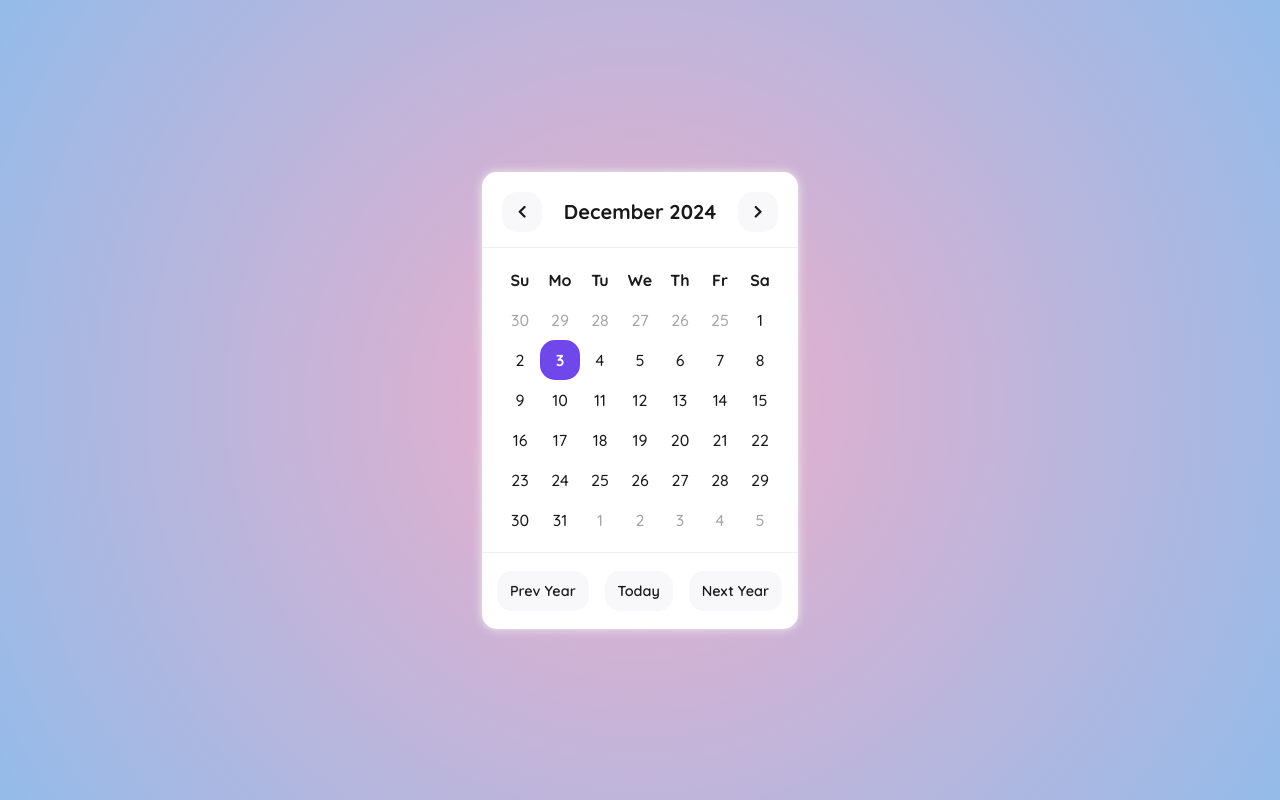
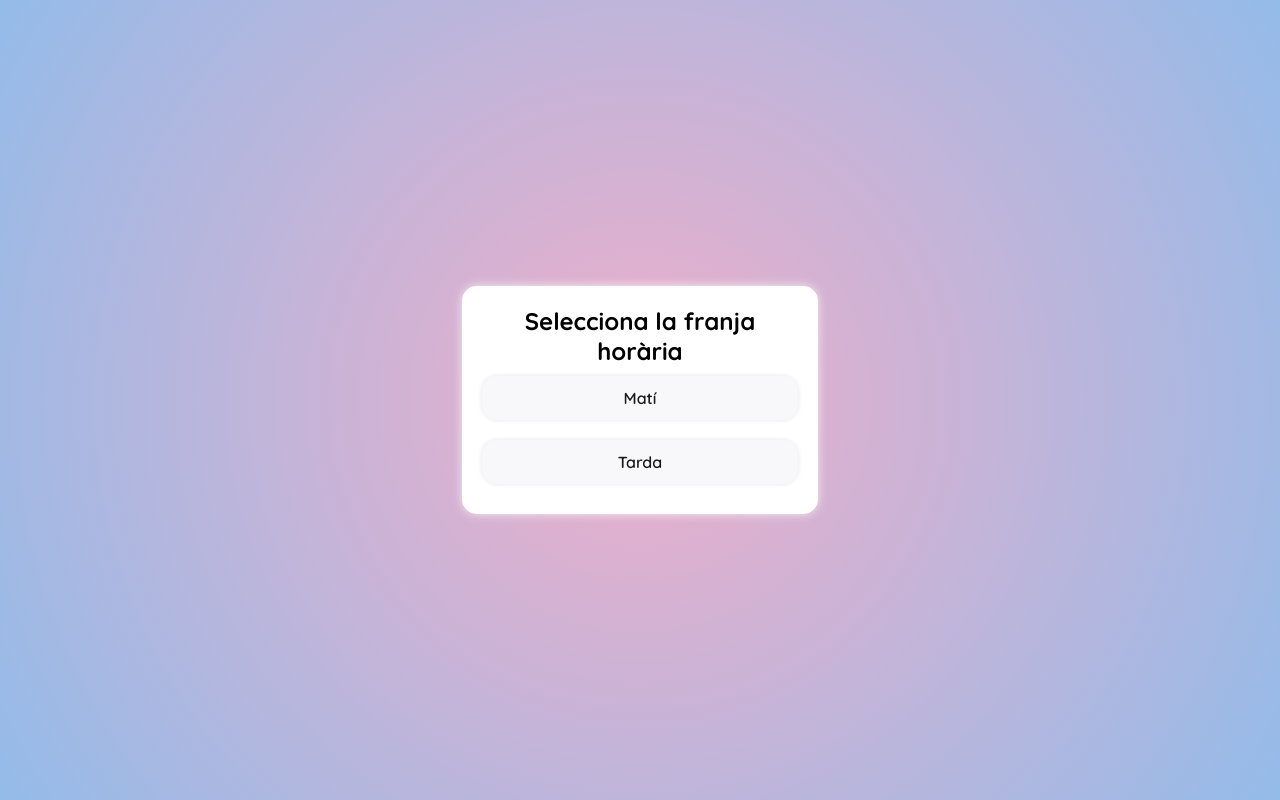
Before and after one commit to albert234567/DevChallenge4, a PHP site: page / in a window 1280 px wide. Run offline with PHP 8.4, Linux system fonts and the light colour scheme; some libraries are stand-ins or nearby versions.

Commit message:
mati i tarda amb curs

```diff
--- a/calendari/index.html
+++ b/calendari/index.html
@@ -1,22 +1,48 @@
 <!DOCTYPE html>
 <html lang="en">
   <head>
-    <title>Simple Calendar with Vanilla JavaScript</title>
+    <title>Reserva de Cites</title>
     <meta charset="UTF-8" />
     <meta name="viewport" content="width=device-width" />
+    <link
+      href="https://cdnjs.cloudflare.com/ajax/libs/font-awesome/5.13.0/css/all.min.css"
+      rel="stylesheet"
+    />
     <link rel="stylesheet" href="styles.css" />
   </head>
   <body>
-    <link href="https://cdnjs.cloudflare.com/ajax/libs/font-awesome/5.13.0/css/all.min.css" rel="stylesheet"/>
+    <div class="container">
+      <!-- Pas 1: Seleccionar Matí o Tarda -->
+      <div id="step-1" class="step">
+        <h2>Selecciona la franja horària</h2>
+        <button class="time-slot-btn" data-slot="mati">Matí</button>
+        <button class="time-slot-btn" data-slot="tarda">Tarda</button>
+      </div>
+
+      <!-- Pas 2: Seleccionar el curs -->
+      <div id="step-2" class="step" style="display: none;">
+        <h2>Selecciona el curs</h2>
+        <select id="curs-select">
+          <option value="" disabled selected>Escull un curs</option>
+        </select>
+        <button id="curs-next-btn" disabled>Continuar</button>
+      </div>
+
+      <!-- Pas 3: Calendari -->
+      <div id="step-3" class="step" style="display: none;">
+        <h2>Selecciona un dia disponible</h2>
         <div class="card">
           <div class="calendar-toolbar">
             <button class="prev month-btn">
               <i class="fas fa-chevron-left"></i>
             </button>
+
             <div class="current-month"></div>
+
             <button class="next month-btn">
               <i class="fas fa-chevron-right"></i>
             </button>
+
           </div>
           <div class="calendar">
             <div class="weekdays">
@@ -31,11 +57,12 @@
             <div class="calendar-days"></div>
           </div>
           <div class="goto-buttons">
-        <button type="button" class="btn prev-year">Prev Year</button>
             <button type="button" class="btn today">Today</button>
-        <button type="button" class="btn next-year">Next Year</button>
           </div>
         </div>
-	<script src="test.js"></script>
+      </div>
+    </div>
+
+    <script src="script.js"></script>
   </body>
 </html>
--- a/calendari/styles.css
+++ b/calendari/styles.css
@@ -8,7 +8,7 @@
 body {
   height: 100vh;
   background: rgb(238,174,202);
-background: radial-gradient(circle, rgba(238,174,202,1) 0%, rgba(148,187,233,1) 100%);
+  background: radial-gradient(circle, rgba(238,174,202,1) 0%, rgba(148,187,233,1) 100%);
   display: flex;
   justify-content: center;
   align-items: center;
@@ -16,9 +16,122 @@ background: radial-gradient(circle, rgba(238,174,202,1) 0%, rgba(148,187,233,1)
   user-select: none;
 }
 
-.card {
+.container {
   width: 316px;
   height: fit-content;
+  background-color: #FFFFFF;
+  border-radius: 15px;
+  box-shadow: 0px 0px 10px #efefef;
+  padding: 20px;
+  text-align: center;
+}
+
+.btn,
+.time-slot-btn,
+#curs-next-btn {
+  display: inline-block;
+  width: fit-content;
+  padding: 10px 20px;
+  margin: 10px 5px;
+  background-color: #f8f7fa;
+  border: none;
+  border-radius: 15px;
+  font-family: "Quicksand", sans-serif;
+  font-weight: 600;
+  font-size: 1rem;
+  color: #19181a;
+  cursor: pointer;
+  text-align: center;
+  box-shadow: 0px 0px 5px rgba(0, 0, 0, 0.1);
+  transition: 0.3s;
+}
+
+.btn:hover,
+.time-slot-btn:hover,
+#curs-next-btn:hover {
+  background-color: rgb(112, 71, 235);
+  color: #fff;
+  box-shadow: 0px 4px 8px rgba(112, 71, 235, 0.4);
+}
+
+.btn:focus,
+.time-slot-btn:focus,
+#curs-next-btn:focus {
+  outline: none;
+  background-color: rgb(112, 71, 235);
+  color: #fff;
+  box-shadow: 0px 4px 8px rgba(112, 71, 235, 0.4);
+}
+
+#curs-next-btn:disabled {
+  background-color: #efefef;
+  color: #a5a5a5;
+  cursor: not-allowed;
+  box-shadow: none;
+}
+
+#step-1 {
+  display: flex;
+  flex-direction: column;
+  align-items: center;
+}
+
+.time-slot-btn {
+  display: block;
+  width: 100%;
+  padding: 12px 20px;
+  margin: 10px 0;
+  background-color: #f8f7fa;
+  border: none;
+  border-radius: 15px;
+  font-family: "Quicksand", sans-serif;
+  font-weight: 600;
+  font-size: 1rem;
+  color: #19181a;
+  cursor: pointer;
+  text-align: center;
+  box-shadow: 0px 0px 5px rgba(0, 0, 0, 0.1);
+  transition: 0.3s;
+}
+
+.time-slot-btn:hover {
+  background-color: rgb(112, 71, 235);
+  color: #fff;
+  box-shadow: 0px 4px 8px rgba(112, 71, 235, 0.4);
+}
+
+.time-slot-btn:focus {
+  outline: none;
+  background-color: rgb(112, 71, 235);
+  color: #fff;
+  box-shadow: 0px 4px 8px rgba(112, 71, 235, 0.4);
+}
+
+#curs-select {
+  width: 100%;
+  padding: 10px;
+  margin: 15px 0;
+  background-color: #f8f7fa;
+  border: 1px solid #efefef;
+  border-radius: 15px;
+  font-family: "Quicksand", sans-serif;
+  font-weight: 500;
+  font-size: 1rem;
+  color: #19181a;
+  box-shadow: 0px 0px 5px rgba(0, 0, 0, 0.1);
+  appearance: none;
+  transition: 0.3s;
+}
+
+#curs-select:hover,
+#curs-select:focus {
+  background-color: rgb(112, 71, 235);
+  color: #fff;
+  box-shadow: 0px 4px 8px rgba(112, 71, 235, 0.4);
+}
+
+.card {
+  width: 100%;
   background-color: #FFFFFF;
   border-radius: 15px;
   box-shadow: 0px 0px 10px #efefef;
@@ -40,11 +153,11 @@ background: radial-gradient(circle, rgba(238,174,202,1) 0%, rgba(148,187,233,1)
 }
 
 .calendar-toolbar > [class$="month-btn"] {
-  width: 40px;
+  width: 50px;
   aspect-ratio: 1;
   text-align: center;
-  line-height: 40px;
-  font-size: 14px;
+  line-height: 50px;
+  font-size: 18px;
   color: #19181a;
   background: #f8f7fa;
   border: none;
@@ -57,9 +170,11 @@ background: radial-gradient(circle, rgba(238,174,202,1) 0%, rgba(148,187,233,1)
   flex-wrap: wrap;
   padding-inline: 18px;
 }
+
 .weekdays {
   padding-top: 12px;
 }
+
 .calendar-days {
   padding-bottom: 12px;
 }
@@ -88,47 +203,3 @@ background: radial-gradient(circle, rgba(238,174,202,1) 0%, rgba(148,187,233,1)
   transition: 0.5s;
   cursor: pointer;
 }
-
-.padding-day {
-  color: #a5a5a5;
-  user-select: none;
-}
-
-.calendar-toolbar > [class$="month-btn"]:hover,
-.month-day:hover,
-.btn:hover {
-  border-radius: 15px;
-  background-color: #f8f7fa;
-  color: rgb(112, 71, 235);
-  transition: 0.1s;
-  cursor: pointer;
-  box-shadow: inset 0px 0px 0px 1.5px rgb(112, 71, 235);
-}
-
-.calendar-toolbar > [class$="month-btn"]:focus,
-.month-day:focus,
-.btn:focus {
-  border-radius: 15px;
-  background-color: rgb(112, 71, 235);
-  color: #f8f7fa;
-}
-
-.goto-buttons {
-  border-top: 1px solid #efefef;
-  padding-block: 18px;
-  display: flex;
-  justify-content: space-evenly;
-}
-
-.btn {
-  background: #f8f7fa;
-  border: none;
-  border-radius: 15px;
-  padding: 11px 13px;
-  color: #19181a;
-  font-family: "Quicksand", sans-serif;
-  font-weight: 600;
-  font-size: 0.9rem;
-  margin-right: 1px;
-  box-shadow: 0px 0px 0px #efefef;
-}
--- a/calendari/test.js
+++ /dev/null
@@ -1,60 +0,0 @@
-let currentMonth = document.querySelector(".current-month");
-let calendarDays = document.querySelector(".calendar-days");
-let today = new Date();
-let date = new Date();
-
-currentMonth.textContent = date.toLocaleDateString("en-US", {month:'long', year:'numeric'});
-today.setHours(0,0,0,0);
-renderCalendar();
-
-function renderCalendar(){
-    const prevLastDay = new Date(date.getFullYear(), date.getMonth(), 0).getDate();
-    const totalMonthDay = new Date(date.getFullYear(), date.getMonth() + 1, 0).getDate();
-    const startWeekDay = new Date(date.getFullYear(), date.getMonth(), 0).getDay();
-
-    calendarDays.innerHTML = "";
-
-    let totalCalendarDay = 6 * 7;
-    for (let i = 0; i < totalCalendarDay; i++) {
-        let day = i - startWeekDay + 1;
-
-        if(i < startWeekDay){
-            // adding previous month days
-            calendarDays.innerHTML += `<div class="padding-day">${prevLastDay - i}</div>`;
-        }else if(i < startWeekDay + totalMonthDay){
-            // adding this month days
-            date.setDate(day);
-            date.setHours(0,0,0,0);
-
-            let dayClass = date.toDateString() === today.toDateString() ? 'current-day' : 'month-day';
-            calendarDays.innerHTML += `<div class="${dayClass}">${day}</div>`;
-        }else{
-            // adding next month days
-            calendarDays.innerHTML += `<div class="padding-day">${day - totalMonthDay}</div>`;
-        }
-    }
-}
-
-document.querySelectorAll(".month-btn").forEach(function (element) {
-    element.addEventListener("click", function () {
-        date.setMonth(date.getMonth() + (element.classList.contains("prev") ? -1 : 1));
-        currentMonth.textContent = date.toLocaleDateString("en-US", {month:'long', year:'numeric'});
-        renderCalendar();
-    });
-});
-
-document.querySelectorAll(".btn").forEach(function (element) {
-    element.addEventListener("click", function () {
-        let btnClass = element.classList;
-        date = new Date(currentMonth.textContent);
-        if(btnClass.contains("today"))
-            date = new Date();
-        else if(btnClass.contains("prev-year"))
-            date = new Date(date.getFullYear() - 1, 0, 1);
-        else
-            date = new Date(date.getFullYear() + 1, 0, 1);
-
-        currentMonth.textContent = date.toLocaleDateString("en-US", {month:'long', year:'numeric'});
-        renderCalendar();
-    });
-});
```
Also changed, not shown: calendari/script.js (added, +102 -0 lines). Lines whose indentation alone changed are shown as unchanged.
